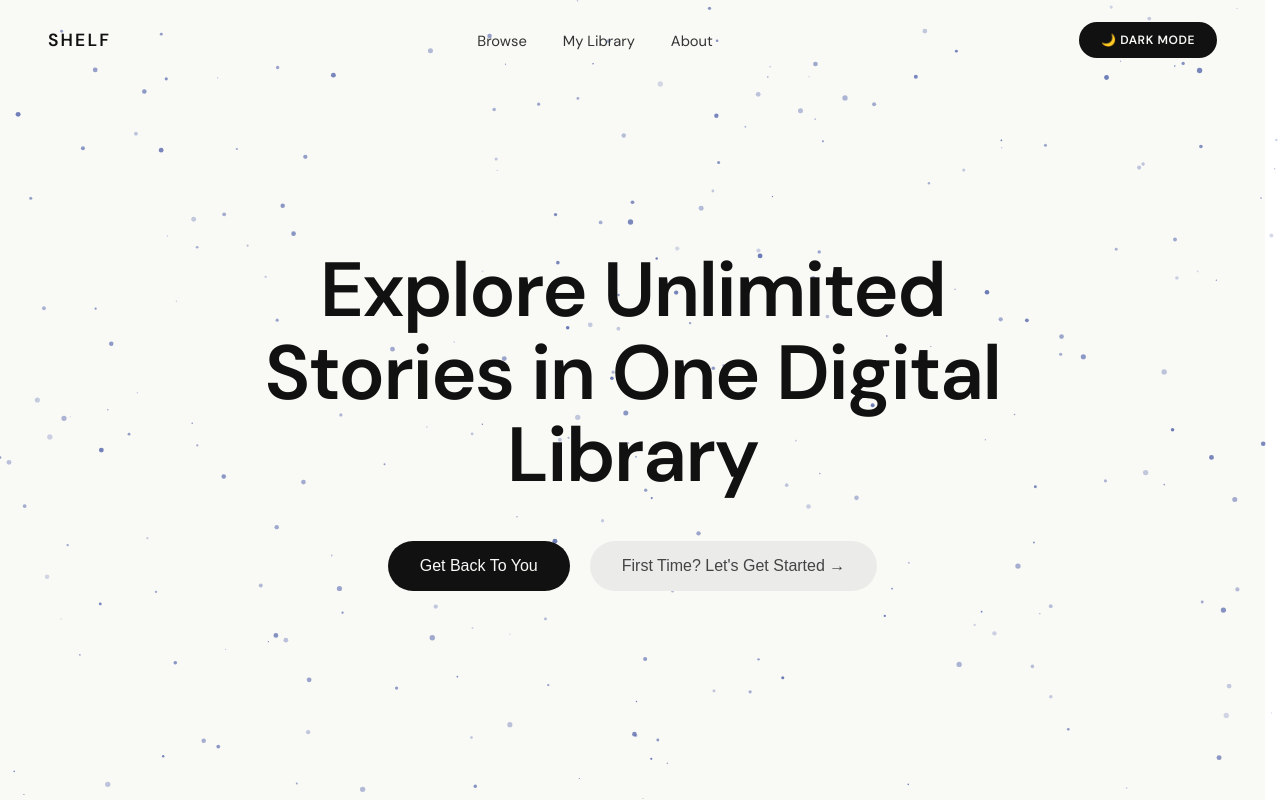
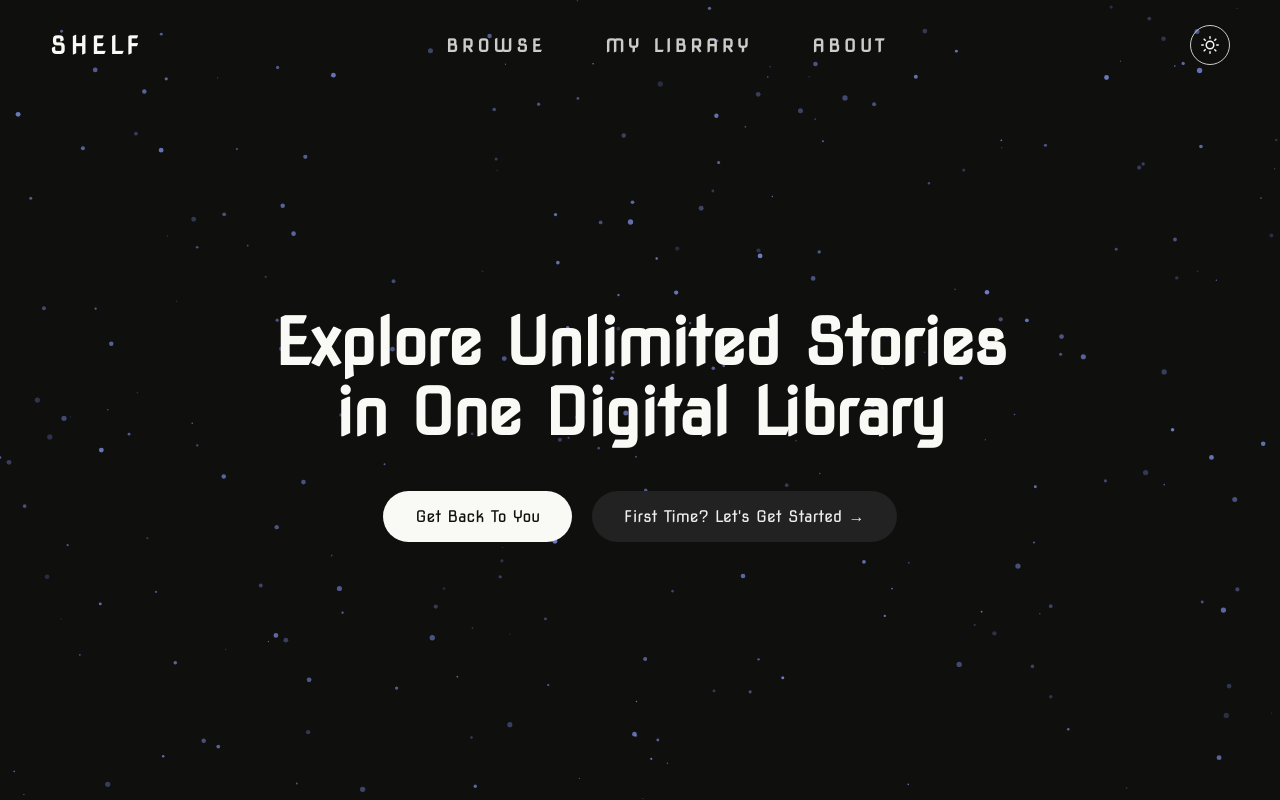
Before and after one commit to siru01/e-book, a React (Vite) app in the folder library_frontend/: page / in a window 1280 px wide. Built offline with nearby package versions, Linux system fonts and the light colour scheme; a web font is replaced by a local one.

Commit message:
homepage changes

```diff
--- a/library_frontend/src/pages/HomePage.css
+++ b/library_frontend/src/pages/HomePage.css
@@ -1,288 +1,229 @@
-@import url('https://fonts.googleapis.com/css2?family=Syne:wght@400;600;700;800&family=Instrument+Serif:ital@0;1&display=swap');
+@import url('https://fonts.googleapis.com/css2?family=Nova+Square&display=swap');
 
 *, *::before, *::after { box-sizing: border-box; margin: 0; padding: 0; }
 
-.hp-root {
-  min-height: 100vh;
-  background: #f8f8f5;
-  font-family: 'Syne', sans-serif;
-  position: relative;
-  overflow: hidden;
+/* ✦ Theme Variables */
+.shelf-wrapper[data-theme="light"] {
+  --bg: #f9f9f6;
+  --text: #111;
+  --sub-text: #555;
+  --nav-link: #333;
+  --btn-secondary: #ebebea;
+  --btn-secondary-text: #444;
+  --btn-primary-hover: #333;
 }
 
-/* ── Particles ── */
-.hp-particles { position: fixed; inset: 0; pointer-events: none; z-index: 0; }
-.hp-particle {
-  position: absolute;
-  background: #1a1a2e;
-  border-radius: 50%;
-  opacity: 0.15;
-  animation: floatParticle linear infinite;
-}
-@keyframes floatParticle {
-  0%   { transform: translateY(0) translateX(0) rotate(0deg); opacity: 0.15; }
-  25%  { transform: translateY(-20px) translateX(10px) rotate(90deg); opacity: 0.25; }
-  50%  { transform: translateY(-8px) translateX(-8px) rotate(180deg); opacity: 0.1; }
-  75%  { transform: translateY(-28px) translateX(6px) rotate(270deg); opacity: 0.2; }
-  100% { transform: translateY(0) translateX(0) rotate(360deg); opacity: 0.15; }
+.shelf-wrapper[data-theme="dark"] {
+  --bg: #0f0f0e;
+  --text: #f9f9f6;
+  --sub-text: #aaa;
+  --nav-link: #ccc;
+  --btn-secondary: #222;
+  --btn-secondary-text: #eee;
+  --btn-primary-hover: #ddd;
 }
 
-/* ── Navbar ── */
-.hp-nav {
-  position: relative; z-index: 10;
-  display: flex; align-items: center;
-  padding: 20px 48px;
-  gap: 40px;
+/* ✦ Root: full viewport, no overflow/scrollbar */
+.shelf-wrapper {
+  width: 100%;
+  height: 100%;
 }
-.hp-nav-logo {
-  font-size: 1.1em;
-  font-weight: 800;
-  letter-spacing: 0.08em;
-  color: #111;
+
+.shelf-root {
+  font-family: "Nova Square", sans-serif;
+  font-weight: 400;
+  width: 100vw;
+  height: 100vh;
+  background: var(--bg);
+  color: var(--text);
+  position: fixed;        /* ✦ fixed so nothing can scroll it */
+  inset: 0;
+  overflow: hidden;       /* ✦ no scrollbar ever */
+  display: flex;
+  flex-direction: column;
+  transition: background 0.4s ease;
 }
-.hp-nav-links {
-  display: flex; gap: 32px;
-  flex: 1;
+
+/* ─── Nav ─── */
+.shelf-nav {
+  position: relative;
+  z-index: 10;
+  display: flex;
+  align-items: center;
+  justify-content: space-between;
+  padding: 25px 50px;
+  flex-shrink: 0;
 }
-.hp-nav-links a {
-  font-size: 0.9em;
-  color: #444;
+
+.shelf-nav-logo {
+  font-weight: 1000;
+  font-size: 1.5rem;
+  letter-spacing: 0.2em;
+  text-transform: uppercase;
+}
+
+.shelf-nav-links {
+  font-size: 1.2rem;
+  display: flex;
+  gap: 60px;
+  list-style: none;
+  font-weight: 1000;
+  text-transform: uppercase;
+  letter-spacing: 0.2em;
+}
+
+.shelf-nav-links a {
+  color: var(--nav-link);
   text-decoration: none;
-  font-weight: 500;
+  font-size: 1.1rem;
   transition: color 0.2s;
 }
-.hp-nav-links a:hover { color: #111; }
-.hp-nav-cta {
-  background: #111;
-  color: white;
-  border: none;
-  border-radius: 999px;
-  padding: 10px 22px;
-  font-size: 0.85em;
-  font-family: 'Syne', sans-serif;
-  font-weight: 600;
+
+.shelf-nav-links a:hover { color: var(--text); }
+
+/* ✦ Compact icon-only theme toggle button */
+.shelf-nav-cta {
+  width: 40px;
+  height: 40px;
+  border-radius: 50%;
+  border: 1.5px solid var(--nav-link);
+  background: transparent;
+  color: var(--text);
+  display: flex;
+  align-items: center;
+  justify-content: center;
+  font-size: 1.1rem;
   cursor: pointer;
-  transition: background 0.2s, transform 0.1s;
+  transition: border-color 0.2s, transform 0.15s, background 0.2s;
+  flex-shrink: 0;
 }
-.hp-nav-cta:hover { background: #333; }
 
-/* ── Hero ── */
-.hp-hero {
-  position: relative; z-index: 1;
+.shelf-nav-cta:hover {
+  transform: scale(1.08);
+  background: var(--btn-secondary);
+  border-color: var(--text);
+}
+
+/* ─── Hero ─── */
+.shelf-hero {
+  position: relative;
+  z-index: 5;
+  flex: 1;
   display: flex;
   flex-direction: column;
   align-items: center;
   justify-content: center;
-  min-height: calc(100vh - 80px);
-  padding: 40px 24px;
   text-align: center;
+  padding: 0 24px 40px;
 }
 
-.hp-brand-tag {
-  display: inline-flex;
+.shelf-eyebrow {
+  font-size: 0.78rem;
+  letter-spacing: 0.22em;
+  text-transform: uppercase;
+  color: var(--sub-text);
+  margin-bottom: 20px;
+  display: flex;
   align-items: center;
-  gap: 6px;
-  font-size: 0.8em;
-  font-weight: 700;
-  letter-spacing: 0.15em;
-  color: #888;
-  text-transform: uppercase;
-  margin-bottom: 32px;
-  border: 1px solid #ddd;
-  border-radius: 999px;
-  padding: 6px 16px;
-  background: rgba(255,255,255,0.8);
+  gap: 8px;
 }
 
-.hp-headline {
-  font-family: 'Instrument Serif', serif;
-  font-size: clamp(2.8rem, 6vw, 5rem);
-  font-weight: 400;
-  line-height: 1.15;
-  color: #111;
-  max-width: 800px;
-  margin-bottom: 48px;
-  min-height: 2.4em;
+.shelf-eyebrow::before {
+  content: '';
+  width: 14px;
+  height: 1px;
+  background: var(--sub-text);
 }
 
-.hp-.cursor {
-  display: inline-block;
-  width: 0; /* Prevents the cursor from taking up width and shifting text */
-  margin-left: 2px;
-  color: #111;
-  font-weight: 300;
-  vertical-align: middle; /* Ensures it stays level with the letters */
-}
-@keyframes blink { 0%,100% { opacity:1; } 50% { opacity:0; } }
-
-/* ── Buttons ── */
-.hp-buttons {
-  display: flex;
-  gap: 16px;
-  opacity: 0;
-  transform: translateY(16px);
-  transition: opacity 0.5s ease, transform 0.5s ease;
-}
-.hp-buttons-visible {
-  opacity: 1;
-  transform: translateY(0);
+.shelf-headline {
+  font-size: 4rem;
+  font-weight: 600;
+  line-height: 1.08;
+  max-width: 740px;
+  letter-spacing: -0.02em;
+  margin-bottom: 44px;
 }
 
-.hp-btn-primary {
-  padding: 16px 36px;
-  background: #111;
-  color: white;
-  border: none;
-  border-radius: 999px;
-  font-size: 1em;
-  font-family: 'Syne', sans-serif;
-  font-weight: 600;
-  cursor: pointer;
-  transition: background 0.2s, transform 0.1s, box-shadow 0.2s;
-  box-shadow: 0 4px 20px rgba(0,0,0,0.15);
-}
-.hp-btn-primary:hover {
-  background: #333;
-  transform: translateY(-2px);
-  box-shadow: 0 8px 28px rgba(0,0,0,0.2);
+.shelf-actions {
+  display: flex;
+  gap: 20px;
+  flex-wrap: wrap;
+  justify-content: center;
 }
 
-.hp-btn-secondary {
-  padding: 16px 36px;
-  background: rgba(255,255,255,0.8);
-  color: #666;
-  border: 1px solid #ddd;
-  border-radius: 999px;
-  font-size: 1em;
-  font-family: 'Syne', sans-serif;
+.btn-primary {
+  background: var(--text);
+  color: var(--bg);
+  border: none;
+  padding: 16px 32px;
+  border-radius: 100px;
+  font-size: 1rem;
   font-weight: 500;
-  cursor: not-allowed;
-  transition: all 0.2s;
-  backdrop-filter: blur(8px);
-}
-.hp-btn-secondary:not(:disabled):hover {
-  background: white;
-  color: #111;
-  border-color: #aaa;
+  cursor: pointer;
+  font-family: "Nova Square", sans-serif;
+  transition: transform 0.15s, box-shadow 0.2s, background 0.3s;
 }
 
-/* ── Modal overlay ── */
-.hp-overlay {
-  position: fixed; inset: 0;
-  background: rgba(0,0,0,0.4);
-  backdrop-filter: blur(4px);
-  z-index: 1000;
-  display: flex;
-  align-items: center;
-  justify-content: center;
-  animation: fadeIn 0.2s ease;
-}
-@keyframes fadeIn { from { opacity:0; } to { opacity:1; } }
-
-.hp-modal {
-  background: white;
-  border-radius: 20px;
-  padding: 40px;
-  width: 100%;
-  max-width: 420px;
-  position: relative;
-  box-shadow: 0 24px 60px rgba(0,0,0,0.15);
-  animation: slideUp 0.3s cubic-bezier(.4,0,.2,1);
-}
-@keyframes slideUp {
-  from { opacity:0; transform:translateY(24px); }
-  to   { opacity:1; transform:translateY(0); }
+.btn-primary:hover {
+  transform: translateY(-2px);
+  box-shadow: 0 8px 24px rgba(0,0,0,0.15);
+  background: var(--btn-primary-hover);
 }
 
-.hp-modal-close {
-  position: absolute; top: 16px; right: 16px;
-  background: #f3f4f6; border: none;
-  width: 32px; height: 32px;
-  border-radius: 50%; cursor: pointer;
-  font-size: 0.85em; color: #666;
-  display: flex; align-items: center; justify-content: center;
-  transition: background 0.15s;
-}
-.hp-modal-close:hover { background: #e5e7eb; }
-
-.hp-modal-title {
-  font-family: 'Instrument Serif', serif;
-  font-size: 1.8em;
-  font-weight: 400;
-  color: #111;
-  margin-bottom: 6px;
-}
-.hp-modal-sub {
-  font-size: 0.88em;
-  color: #888;
-  margin-bottom: 28px;
+.btn-secondary {
+  background: var(--btn-secondary);
+  color: var(--btn-secondary-text);
+  border: none;
+  padding: 16px 32px;
+  border-radius: 100px;
+  font-size: 1rem;
+  font-family: "Nova Square", sans-serif;
+  cursor: pointer;
+  transition: transform 0.15s, background 0.3s;
 }
 
-/* ── Form ── */
-.hp-form { display: flex; flex-direction: column; gap: 16px; }
-.hp-field { display: flex; flex-direction: column; gap: 6px; }
-.hp-field label {
-  font-size: 0.78em;
-  font-weight: 600;
-  letter-spacing: 0.06em;
-  text-transform: uppercase;
-  color: #555;
-}
-.hp-field input {
-  padding: 12px 16px;
-  border: 1.5px solid #e5e7eb;
-  border-radius: 10px;
-  font-size: 0.95em;
-  font-family: 'Syne', sans-serif;
-  color: #111;
-  outline: none;
-  transition: border-color 0.2s;
-  background: #fafafa;
-}
-.hp-field input:focus { border-color: #111; background: white; }
-.hp-field input::placeholder { color: #bbb; }
-
-.hp-error {
-  font-size: 0.82em;
-  color: #dc2626;
-  padding: 8px 12px;
-  background: #fef2f2;
-  border-radius: 8px;
-  border: 1px solid #fecaca;
+.btn-secondary:hover {
+  transform: translateY(-2px);
+  opacity: 0.9;
 }
 
-.hp-submit {
-  margin-top: 4px;
-  padding: 14px;
-  background: #111;
-  color: white;
-  border: none;
-  border-radius: 10px;
-  font-size: 0.95em;
-  font-family: 'Syne', sans-serif;
-  font-weight: 600;
-  cursor: pointer;
-  display: flex; align-items: center; justify-content: center;
-  transition: background 0.2s, transform 0.1s;
+/* ─── Animations ─── */
+@keyframes fadeUp {
+  from { opacity: 0; transform: translateY(28px); }
+  to   { opacity: 1; transform: translateY(0); }
 }
-.hp-submit:hover:not(:disabled) { background: #333; }
-.hp-submit:active:not(:disabled) { transform: scale(0.98); }
-.hp-submit:disabled { opacity: 0.5; cursor: not-allowed; }
 
-.hp-spinner {
-  width: 18px; height: 18px;
-  border: 2px solid rgba(255,255,255,0.3);
-  border-top-color: white;
-  border-radius: 50%;
-  animation: spin 0.7s linear infinite;
+.fade-1 { animation: fadeUp 0.7s ease both 0.1s; }
+.fade-2 { animation: fadeUp 0.7s ease both 0.25s; }
+.fade-3 { animation: fadeUp 0.7s ease both 0.4s; }
+
+/* ✦ Mobile */
+@media (max-width: 640px) {
+  .shelf-nav {
+    padding: 18px 20px;
+  }
+
+  .shelf-nav-links {
+    display: none;
+  }
+
+  .shelf-headline {
+    font-size: clamp(1.8rem, 7vw, 3rem);
+    margin-bottom: 32px;
+  }
+
+  .shelf-actions {
+    flex-direction: column;
+    align-items: center;
+    width: 100%;
+    max-width: 300px;
+    gap: 14px;
+  }
+
+  .btn-primary,
+  .btn-secondary {
+    width: 100%;
+    text-align: center;
+    padding: 14px 24px;
+  }
 }
-@keyframes spin { to { transform: rotate(360deg); } }
-
-/* ── Responsive ── */
-@media (max-width: 600px) {
-  .hp-nav { padding: 16px 20px; gap: 16px; }
-  .hp-nav-links { display: none; }
-  .hp-buttons { flex-direction: column; width: 100%; max-width: 340px; }
-  .hp-btn-primary, .hp-btn-secondary { width: 100%; }
-  .hp-modal { margin: 16px; padding: 28px 24px; }
-}
--- a/library_frontend/src/pages/Homepage.jsx
+++ b/library_frontend/src/pages/Homepage.jsx
@@ -1,5 +1,6 @@
 import { useEffect, useRef, useState } from "react";
 import { useNavigate } from "react-router-dom";
+import "./HomePage.css";
 
 /* ─── Particle canvas ─── */
 function ParticleCanvas({ isDark }) {
@@ -17,7 +18,6 @@ function ParticleCanvas({ isDark }) {
       canvas.width = window.innerWidth;
       canvas.height = window.innerHeight;
 
-      // Reinitialize particles on resize
       particles = Array.from({ length: 260 }, () => ({
         x: Math.random() * window.innerWidth,
         y: Math.random() * window.innerHeight,
@@ -38,7 +38,6 @@ function ParticleCanvas({ isDark }) {
       particles.forEach((p) => {
         ctx.beginPath();
         ctx.arc(p.x, p.y, p.r, 0, Math.PI * 2);
-        // Change particle color based on theme
         ctx.fillStyle = isDark
           ? `rgba(140, 160, 255, ${p.alpha})`
           : `rgba(60, 80, 160, ${p.alpha})`;
@@ -73,232 +72,60 @@ function ParticleCanvas({ isDark }) {
 /* ─── Main landing page ─── */
 export default function HomePage() {
   const navigate = useNavigate();
-  const [isDark, setIsDark] = useState(false);
+  const [isDark, setIsDark] = useState(true);
 
-  const toggleDarkMode = () => setIsDark(!isDark);
+  const toggleDarkMode = () => setIsDark((prev) => !prev);
 
-  // Add keyboard shortcut for dark mode toggle (optional)
   useEffect(() => {
     const handleKeyPress = (e) => {
-      if (e.ctrlKey && e.key === 'd') {
-        toggleDarkMode();
-      }
+      if (e.ctrlKey && e.key === "d") toggleDarkMode();
     };
-    window.addEventListener('keydown', handleKeyPress);
-    return () => window.removeEventListener('keydown', handleKeyPress);
-  }, [isDark]);
+    window.addEventListener("keydown", handleKeyPress);
+    return () => window.removeEventListener("keydown", handleKeyPress);
+  }, []);
 
   return (
     <div className="shelf-wrapper" data-theme={isDark ? "dark" : "light"}>
-      <style>{`
-        @import url('https://fonts.googleapis.com/css2?family=DM+Sans:wght@300;400;500;600&display=swap');
-
-        *, *::before, *::after { box-sizing: border-box; margin: 0; padding: 0; }
-
-        /* Theme Variables */
-        .shelf-wrapper[data-theme="light"] {
-          --bg: #f9f9f6;
-          --text: #111;
-          --sub-text: #555;
-          --nav-link: #333;
-          --btn-secondary: #ebebea;
-          --btn-secondary-text: #444;
-          --btn-primary-hover: #333;
-        }
-
-        .shelf-wrapper[data-theme="dark"] {
-          --bg: #0f0f0e;
-          --text: #f9f9f6;
-          --sub-text: #aaa;
-          --nav-link: #ccc;
-          --btn-secondary: #222;
-          --btn-secondary-text: #eee;
-          --btn-primary-hover: #ddd;
-        }
-
-        .shelf-root {
-          font-family: 'DM Sans', sans-serif;
-          height: 100vh;
-          background: var(--bg);
-          color: var(--text);
-          position: relative;
-          overflow: hidden;
-          display: flex;
-          flex-direction: column;
-          transition: background 0.4s ease;
-        }
-
-        /* Nav */
-        .shelf-nav {
-          position: relative;
-          z-index: 10;
-          display: flex;
-          align-items: center;
-          justify-content: space-between;
-          padding: 22px 48px;
-        }
-
-        .shelf-nav-logo {
-          font-weight: 600;
-          font-size: 1.1rem;
-          letter-spacing: 0.12em;
-          text-transform: uppercase;
-        }
-
-        .shelf-nav-links {
-          display: flex;
-          gap: 36px;
-          list-style: none;
-        }
-
-        .shelf-nav-links a {
-          color: var(--nav-link);
-          text-decoration: none;
-          font-size: 0.92rem;
-          transition: color 0.2s;
-        }
-
-        .shelf-nav-links a:hover { color: var(--text); }
-
-        .shelf-nav-cta {
-          background: var(--text);
-          color: var(--bg);
-          border: none;
-          padding: 10px 22px;
-          border-radius: 100px;
-          font-family: 'DM Sans', sans-serif;
-          font-size: 0.75rem;
-          font-weight: 600;
-          cursor: pointer;
-          letter-spacing: 0.05em;
-          transition: transform 0.15s, background 0.3s;
-        }
-
-        .shelf-nav-cta:hover {
-          transform: scale(1.02);
-        }
-
-        /* Hero */
-        .shelf-hero {
-          position: relative;
-          z-index: 5;
-          flex: 1;
-          display: flex;
-          flex-direction: column;
-          align-items: center;
-          justify-content: center;
-          text-align: center;
-          padding: 0 24px 40px;
-        }
-
-        .shelf-eyebrow {
-          font-size: 0.78rem;
-          letter-spacing: 0.22em;
-          text-transform: uppercase;
-          color: var(--sub-text);
-          margin-bottom: 20px;
-          display: flex;
-          align-items: center;
-          gap: 8px;
-        }
-
-        .shelf-eyebrow::before {
-          content: '';
-          width: 14px;
-          height: 1px;
-          background: var(--sub-text);
-        }
-
-        .shelf-headline {
-          font-size: clamp(2.6rem, 6vw, 5rem);
-          font-weight: 600;
-          line-height: 1.08;
-          max-width: 740px;
-          letter-spacing: -0.02em;
-          margin-bottom: 44px;
-        }
-
-        .shelf-actions {
-          display: flex;
-          gap: 20px;
-          flex-wrap: wrap;
-          justify-content: center;
-        }
-
-        .btn-primary {
-          background: var(--text);
-          color: var(--bg);
-          border: none;
-          padding: 16px 32px;
-          border-radius: 100px;
-          font-size: 1rem;
-          font-weight: 500;
-          cursor: pointer;
-          transition: transform 0.15s, box-shadow 0.2s, background 0.3s;
-        }
-
-        .btn-primary:hover {
-          transform: translateY(-2px);
-          box-shadow: 0 8px 24px rgba(0,0,0,0.15);
-          background: var(--btn-primary-hover);
-        }
-
-        .btn-secondary {
-          background: var(--btn-secondary);
-          color: var(--btn-secondary-text);
-          border: none;
-          padding: 16px 32px;
-          border-radius: 100px;
-          font-size: 1rem;
-          cursor: pointer;
-          transition: transform 0.15s, background 0.3s;
-        }
-
-        .btn-secondary:hover {
-          transform: translateY(-2px);
-          opacity: 0.9;
-        }
-
-        @keyframes fadeUp {
-          from { opacity: 0; transform: translateY(28px); }
-          to { opacity: 1; transform: translateY(0); }
-        }
-
-        .fade-1 { animation: fadeUp 0.7s ease both 0.1s; }
-        .fade-2 { animation: fadeUp 0.7s ease both 0.25s; }
-        .fade-3 { animation: fadeUp 0.7s ease both 0.4s; }
-
-        @media (max-width: 640px) {
-          .shelf-nav { padding: 18px 20px; }
-          .shelf-nav-links { display: none; }
-          .shelf-actions {
-            flex-direction: column;
-            align-items: center;
-            width: 100%;
-            max-width: 280px;
-          }
-          .btn-primary, .btn-secondary {
-            width: 100%;
-            text-align: center;
-          }
-          .shelf-headline {
-            font-size: clamp(2rem, 6vw, 3.5rem);
-          }
-        }
-      `}</style>
-
       <div className="shelf-root">
         <ParticleCanvas isDark={isDark} />
 
         <nav className="shelf-nav fade-1">
           <span className="shelf-nav-logo">Shelf</span>
+
           <ul className="shelf-nav-links">
             <li><a href="#">Browse</a></li>
             <li><a href="#">My Library</a></li>
             <li><a href="#">About</a></li>
           </ul>
-          <button className="shelf-nav-cta" onClick={toggleDarkMode}>
-            {isDark ? "☀️ LIGHT MODE" : "🌙 DARK MODE"}
+
+          {/* ✦ Icon-only toggle: sun / moon SVG */}
+          <button
+            className="shelf-nav-cta"
+            onClick={toggleDarkMode}
+            aria-label={isDark ? "Switch to light mode" : "Switch to dark mode"}
+            title={isDark ? "Light mode" : "Dark mode"}
+          >
+            {isDark ? (
+              /* Sun icon */
+              <svg width="18" height="18" viewBox="0 0 24 24" fill="none"
+                stroke="currentColor" strokeWidth="2" strokeLinecap="round" strokeLinejoin="round">
+                <circle cx="12" cy="12" r="5"/>
+                <line x1="12" y1="1" x2="12" y2="3"/>
+                <line x1="12" y1="21" x2="12" y2="23"/>
+                <line x1="4.22" y1="4.22" x2="5.64" y2="5.64"/>
+                <line x1="18.36" y1="18.36" x2="19.78" y2="19.78"/>
+                <line x1="1" y1="12" x2="3" y2="12"/>
+                <line x1="21" y1="12" x2="23" y2="12"/>
+                <line x1="4.22" y1="19.78" x2="5.64" y2="18.36"/>
+                <line x1="18.36" y1="5.64" x2="19.78" y2="4.22"/>
+              </svg>
+            ) : (
+              /* Moon icon */
+              <svg width="18" height="18" viewBox="0 0 24 24" fill="none"
+                stroke="currentColor" strokeWidth="2" strokeLinecap="round" strokeLinejoin="round">
+                <path d="M21 12.79A9 9 0 1 1 11.21 3 7 7 0 0 0 21 12.79z"/>
+              </svg>
+            )}
           </button>
         </nav>
 
@@ -307,16 +134,10 @@ export default function HomePage() {
             Explore Unlimited Stories in One Digital Library
           </h1>
           <div className="shelf-actions fade-3">
-            <button
-              className="btn-primary"
-              onClick={() => navigate("/login")}
-            >
+            <button className="btn-primary" onClick={() => navigate("/login")}>
               Get Back To You
             </button>
-            <button
-              className="btn-secondary"
-              onClick={() => navigate("/signup")}
-            >
+            <button className="btn-secondary" onClick={() => navigate("/signup")}>
               First Time? Let's Get Started →
             </button>
           </div>
--- a/library_frontend/src/pages/Login.jsx
+++ b/library_frontend/src/pages/Login.jsx
@@ -2,6 +2,9 @@ import React, { useState } from 'react';
 import { useNavigate } from 'react-router-dom';
 import { useAuth } from '../context/Authcontext';
 import './Login.css';
+
+//const [isDark, setIsDark] = useState(true);
+//const toggleDarkMode = () => setIsDark(!isDark);
 
 const Login = () => {
   const [email, setEmail] = useState('');
```
